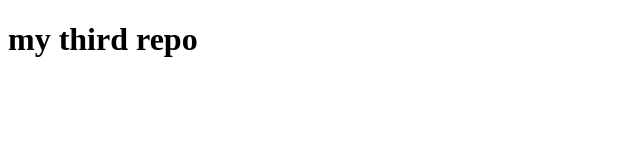
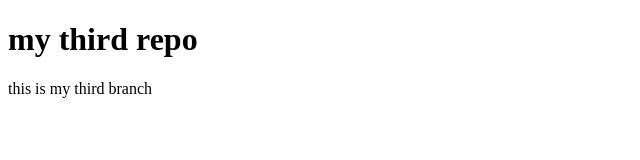
Before and after one commit to gsrasel/my-third-repo, a plain HTML site: page index.html in a window 1280 px wide. Shown: the whole page, without its empty margins (0-640 px from the left). Drawn offline with Linux system fonts and the light colour scheme.

Commit message:
third branch commit

```diff
--- a/index.html
+++ b/index.html
@@ -7,6 +7,8 @@
 </head>
 <body>
     <h1>my third repo</h1 >
+    <p>this is my third branch
 
+    </p>
 </body>
 </html>
```
